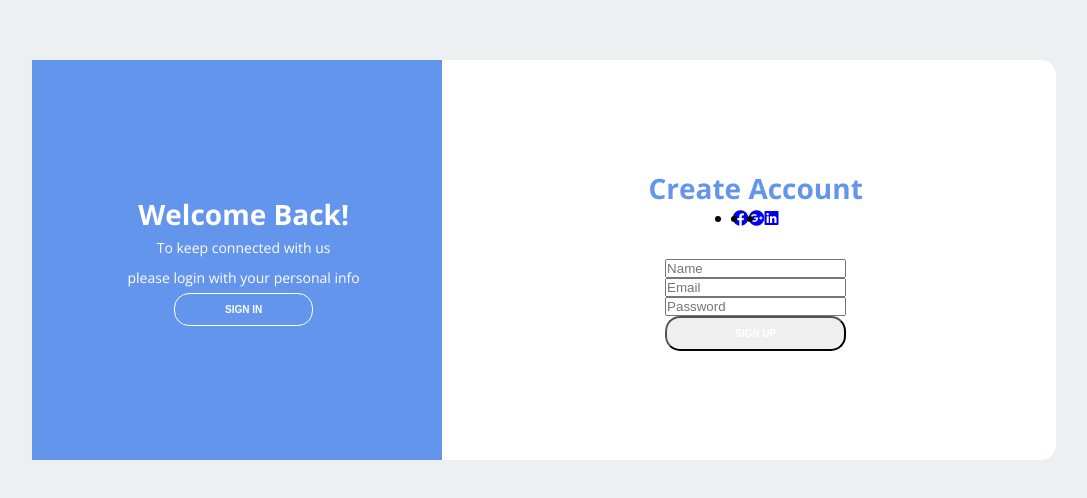
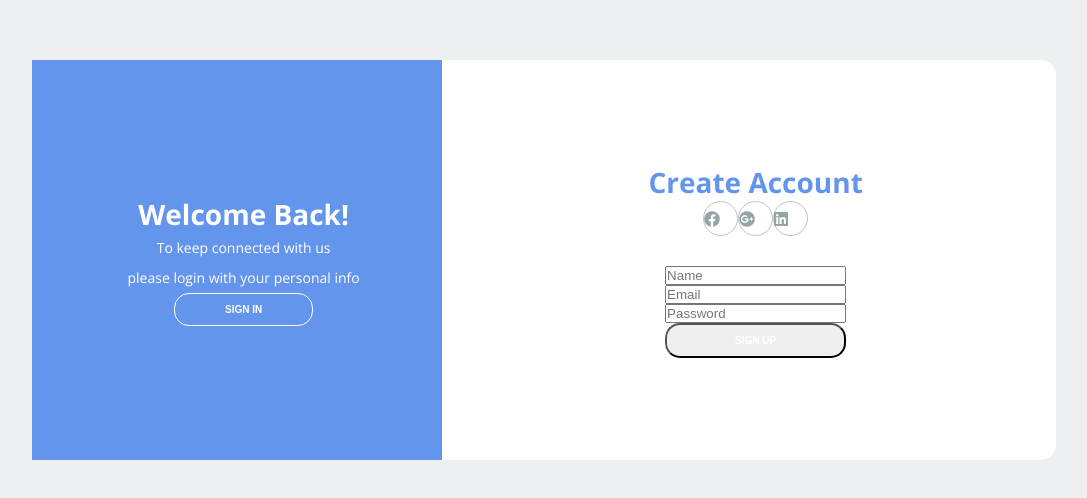
Before and after one commit to Ivoneideduarte/sistema-de-login, a plain HTML site: page 02 - Login/index.html in a window 1280 px wide. Shown: the part 140-638 px from the top of the page, without its empty margins (96-1183 px from the left). Drawn offline with nearby package versions, Linux system fonts and the light colour scheme.

Commit message:
Alterações

```diff
--- a/02 - Login/css/style.css
+++ b/02 - Login/css/style.css
@@ -97,6 +97,20 @@ body {
 
 .list-social-media {
     display: flex;
+    list-style-type: none; /* Retira as bolinhas do link */
+}
+
+.item-social-media {
+    border: 1px solid #bdc3c7;
+    border-radius: 50%;
+    width: 35px;
+    height: 35px;
+    line-height: 35px;
+    text-align: ;
+}
+
+.item-social-media a {
+    color: #95a5a6;
 }
 
 .form {
--- a/02 - Login/index.html
+++ b/02 - Login/index.html
@@ -14,20 +14,20 @@
         <div class="content first-content">
             <div class="first-column"> <!-- Primeira coluna de conteúdo-->
                 <h2 class="title title-primary">welcome back!</h2>
-                <p class="description">To keep connected with us</p>
-                <p class="description">please login with your personal info</p>
+                <p class="description description-primary">To keep connected with us</p>
+                <p class="description description-primary">please login with your personal info</p>
                 <button class="btn btn-primary">sign in</button>
             </div> <!-- end first-column -->
             <div class="second-column"> <!-- Segunda coluna de conteúdo-->
                 <h2 class="title title-second">create account</h2>
                 <div class="social-media">
                     <ul class="list-social-media"> <!-- Lista desordenada -->
-                        <li><a href="#"><i class="fab fa-facebook"></i></a></li>
-                        <li><a href="#"><i class="fab fa-google-plus"></i></a></li>
-                        <li><a href="#"><i class="fab fa-linkedin"></i></a></li>
+                        <li class="item-social-media"><a href="#"><i class="fab fa-facebook"></i></a></li>
+                        <li class="item-social-media"><a href="#"><i class="fab fa-google-plus"></i></a></li>
+                        <li class="item-social-media"><a href="#"><i class="fab fa-linkedin"></i></a></li>
                     </ul>
                 </div> <!-- end social media -->
-                <p class="description">or use your email for registration:</p>
+                <p class="description description-second">or use your email for registration:</p>
                 <form action="#" class="form">
                     <input type="text" name="#" id="#" placeholder="Name">
                     <input type="email" name="#" id="#" placeholder="Email">
@@ -47,9 +47,9 @@
                 <h2 class="title">sign in to developer</h2>
                 <div class="social-media">
                     <ul> <!-- Lista desordenada -->
-                        <li><a href="#"><i class="fab fa-facebook"></i></a></li>
-                        <li><a href="#"><i class="fab fa-google-plus"></i></a></li>
-                        <li><a href="#"><i class="fab fa-linkedin"></i></a></li>
+                        <li class="item-social-media"><a href="#"><i class="fab fa-facebook"></i></a></li>
+                        <li class="item-social-media"><a href="#"><i class="fab fa-google-plus"></i></a></li>
+                        <li class="item-social-media"><a href="#"><i class="fab fa-linkedin"></i></a></li>
                     </ul>
                 </div> <!-- end social media -->
                 <p class="description">or use your email account:</p>
```
